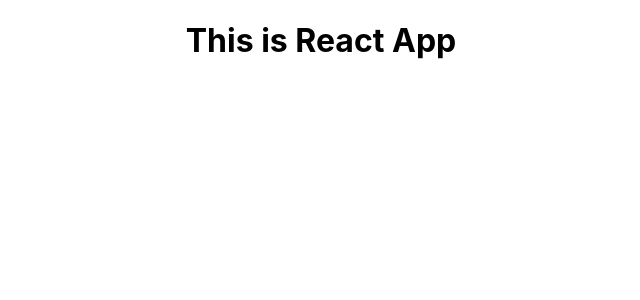
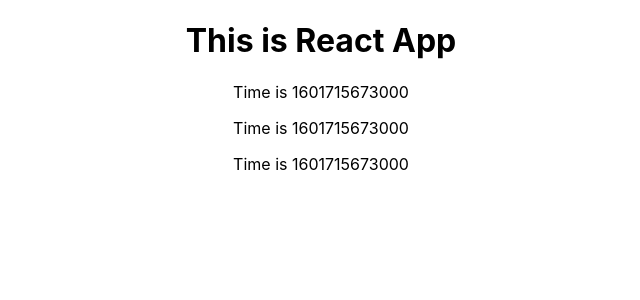
Before and after one commit to shindesharad71/Burger-Builder-With-React, a React (Create React App) app: page / in a window 1280 px wide. Shown: the top 300 px of the page, without its empty margins (319-959 px from the left). Built offline with nearby package versions, Linux system fonts and the light colour scheme.

Commit message:
Added: New Component

```diff
--- a/src/App.js
+++ b/src/App.js
@@ -1,12 +1,16 @@
 import React from 'react';
 import './App.css';
+import Person from './Person/Person';
 
 function App() {
-  return (
-    <div className="App">
+	return (
+		<div className="App">
       <h1>This is React App</h1>
-    </div>
-  );
+      <Person name="Sharad" age="26"/>
+      <Person name="Avi" age="28">Hobbies: Anime</Person>
+      <Person name="Jabya" age="24"/>
+		</div>
+	);
 }
 
 export default App;
--- /dev/null
+++ b/src/Person/Person.js
@@ -0,0 +1,7 @@
+import React from 'react';
+
+const person = () => {
+    return <p>Time is {Date.now()}</p>
+}
+
+export default person;
```
